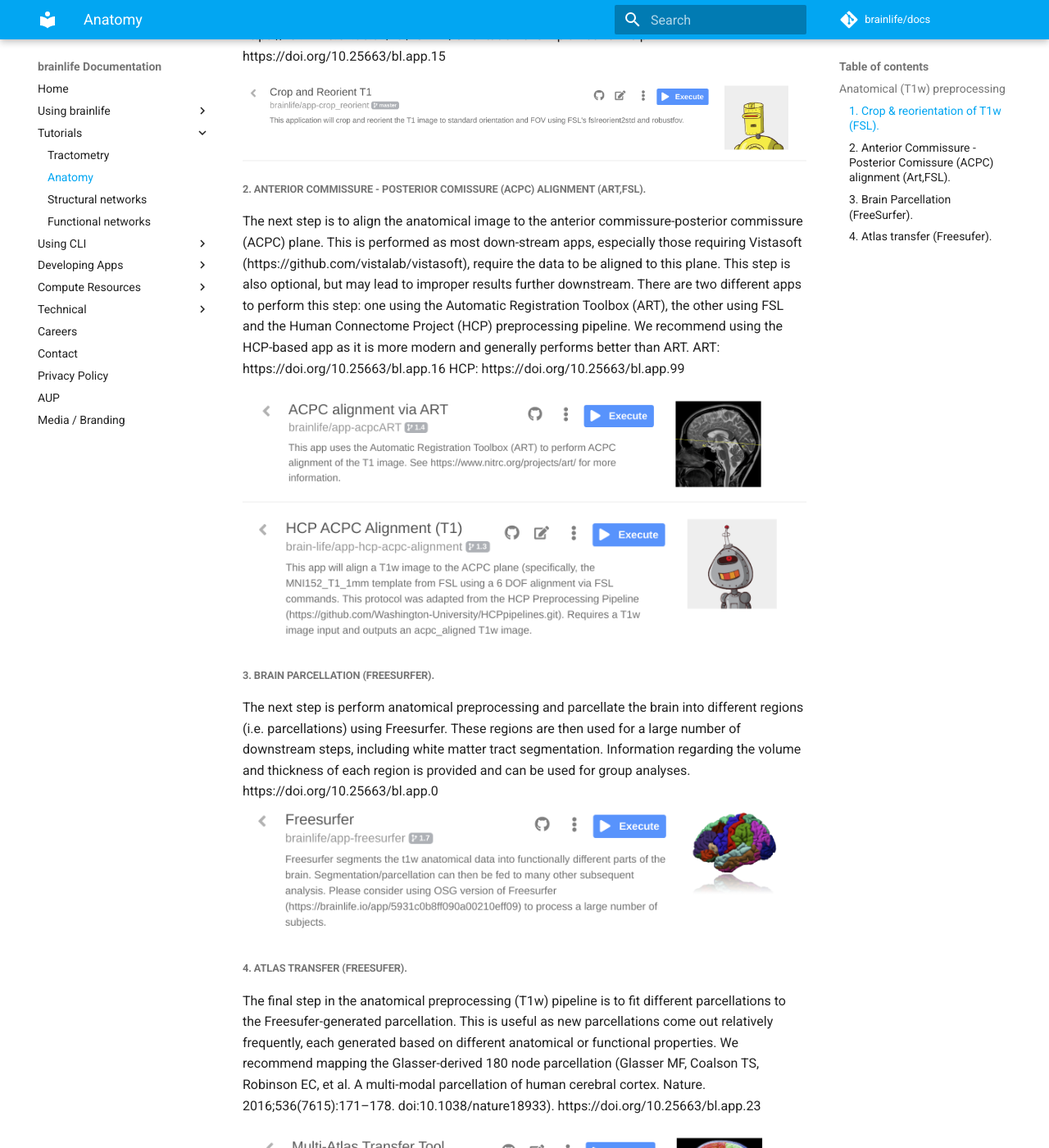
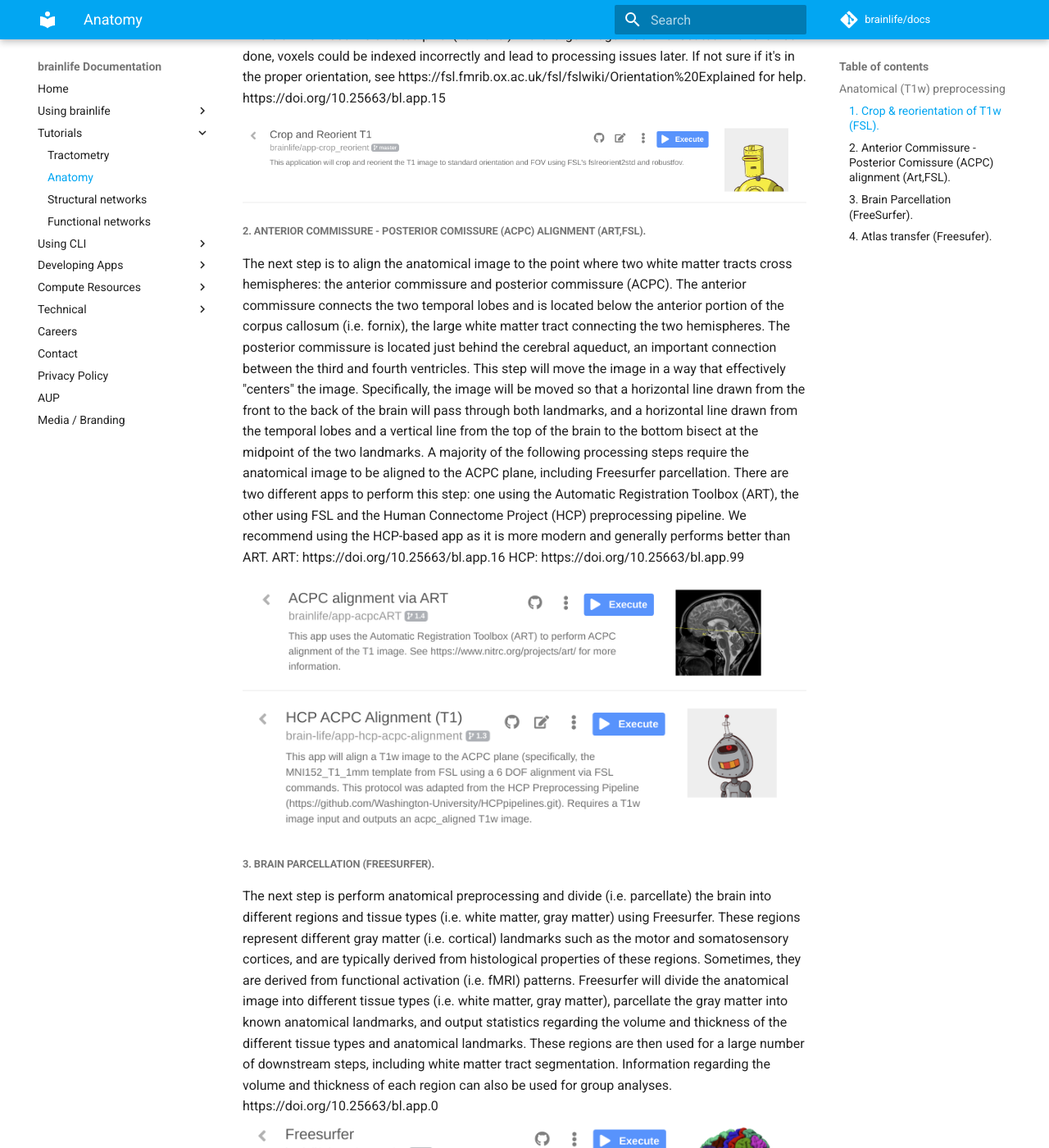
Before and after one commit to brainlife/docs, an MkDocs documentation site: the page built from docs/tutorial/t1w-preprocessing.md, in a window 1280 px wide and 1400 px high, scrolled down 920 px. Shown: the whole window at 82% size. Built offline with MkDocs 1.6.1 and Material for MkDocs 9.7.7, drawn with Linux system fonts in a browser that asks for light colours; comment, search, counter and statistics services are not loaded; some of the changed text lies outside the part shown.

Commit message:
Update t1w-preprocessing.md

```diff
--- a/docs/tutorial/t1w-preprocessing.md
+++ b/docs/tutorial/t1w-preprocessing.md
@@ -9,14 +9,14 @@
 
 ##### 1. Crop & reorientation of T1w (FSL).
 
-The first step is to make sure the anatomical (T1w) has been cropped to remove the neck and reoriented to the neurological orientation, which is FSL's and many other software's orientation of choice. This step does not need to be performed if the neck has already been removed and the image is in the proper orientation. If not sure if it's in the proper orientation, see https://fsl.fmrib.ox.ac.uk/fsl/fslwiki/Orientation%20Explained for help.
+The first step is to make sure the anatomical (T1w) has been cropped to remove the neck and the image has been rotated (i.e. reoriented) so that it is centered and facing the "correct way" (i.e. nose faces towards right in sagittal plane, forward in axial plane, and forward in coronal plane). This is important due to the way neuroimages are "indexed", i.e. how any given software knows where an individual volumated pixel (i.e. voxel) in the large image matrix is located. If this is not done, voxels could be indexed incorrectly and lead to processing issues later. If not sure if it's in the proper orientation, see https://fsl.fmrib.ox.ac.uk/fsl/fslwiki/Orientation%20Explained for help.
 https://doi.org/10.25663/bl.app.15
 
 ![crop-reorient](/docs/img/app.crop-reorient.bl.header.png)
 
 ##### 2. Anterior Commissure - Posterior Comissure (ACPC) alignment (Art,FSL).
 
-The next step is to align the anatomical image to the anterior commissure-posterior commissure (ACPC) plane. This is performed as most down-stream apps, especially those requiring Vistasoft (https://github.com/vistalab/vistasoft), require the data to be aligned to this plane. This step is also optional, but may lead to improper results further downstream. There are two different apps to perform this step: one using the Automatic Registration Toolbox (ART), the other using FSL and the Human Connectome Project (HCP) preprocessing pipeline. We recommend using the HCP-based app as it is more modern and generally performs better than ART.
+The next step is to align the anatomical image to the point where two white matter tracts cross hemispheres: the anterior commissure and posterior commissure (ACPC). The anterior commissure connects the two temporal lobes and is located below the anterior portion of the corpus callosum (i.e. fornix), the large white matter tract connecting the two hemispheres. The posterior commissure is located just behind the cerebral aqueduct, an important connection between the third and fourth ventricles. This step will move the image in a way that effectively "centers" the image. Specifically, the image will be moved so that a horizontal line drawn from the front to the back of the brain will pass through both landmarks, and a horizontal line drawn from the temporal lobes and a vertical line from the top of the brain to the bottom bisect at the midpoint of the two landmarks. A majority of the following processing steps require the anatomical image to be aligned to the ACPC plane, including Freesurfer parcellation. There are two different apps to perform this step: one using the Automatic Registration Toolbox (ART), the other using FSL and the Human Connectome Project (HCP) preprocessing pipeline. We recommend using the HCP-based app as it is more modern and generally performs better than ART.
 ART: https://doi.org/10.25663/bl.app.16
 HCP: https://doi.org/10.25663/bl.app.99
 
@@ -25,13 +25,13 @@
 
 ##### 3. Brain Parcellation (FreeSurfer).
 
-The next step is perform anatomical preprocessing and parcellate the brain into different regions (i.e. parcellations) using Freesurfer. These regions are then used for a large number of downstream steps, including white matter tract segmentation. Information regarding the volume and thickness of each region is provided and can be used for group analyses.
+The next step is perform anatomical preprocessing and divide (i.e. parcellate) the brain into different regions and tissue types (i.e. white matter, gray matter) using Freesurfer. These regions represent different gray matter (i.e. cortical) landmarks such as the motor and somatosensory cortices, and are typically derived from histological properties of these regions. Sometimes, they are derived from functional activation (i.e. fMRI) patterns. Freesurfer will divide the anatomical image into different tissue types (i.e. white matter, gray matter), parcellate the gray matter into known anatomical landmarks, and output statistics regarding the volume and thickness of the different tissue types and anatomical landmarks. These regions are then used for a large number of downstream steps, including white matter tract segmentation. Information regarding the volume and thickness of each region can also be used for group analyses.
 https://doi.org/10.25663/bl.app.0
 ![freesurfer](/docs/img/app.freesurfer.bl.header.png)
 
 ##### 4. Atlas transfer (Freesufer).
 
-The final step in the anatomical preprocessing (T1w) pipeline is to fit different parcellations to the Freesufer-generated parcellation. This is useful as new parcellations come out relatively frequently, each generated based on different anatomical or functional properties. We recommend mapping the Glasser-derived 180 node parcellation (Glasser MF, Coalson TS, Robinson EC, et al. A multi-modal parcellation of human cerebral cortex. Nature. 2016;536(7615):171–178. doi:10.1038/nature18933).
+The final step in the anatomical preprocessing (T1w) pipeline is to fit different parcellations to the Freesufer-generated parcellation. This is useful as new parcellations come out relatively frequently, each generated based on different histological or functional properties. We recommend mapping the Glasser-derived 180 node parcellation, as it was derived from both histological and functional properties (Glasser MF, Coalson TS, Robinson EC, et al. A multi-modal parcellation of human cerebral cortex. Nature. 2016;536(7615):171–178. doi:10.1038/nature18933).
 https://doi.org/10.25663/bl.app.23
 
 ![matt](/docs/img/app.matt.bl.header.png)
```
